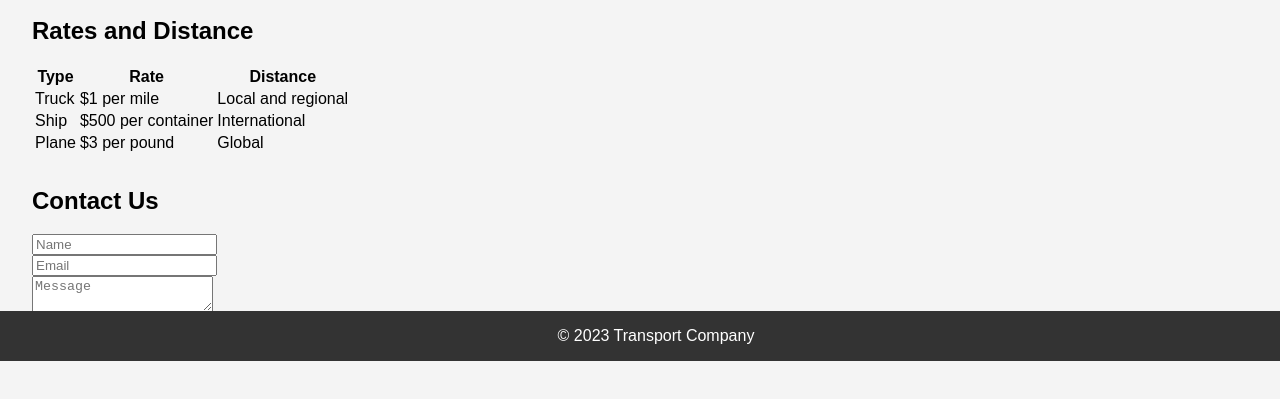
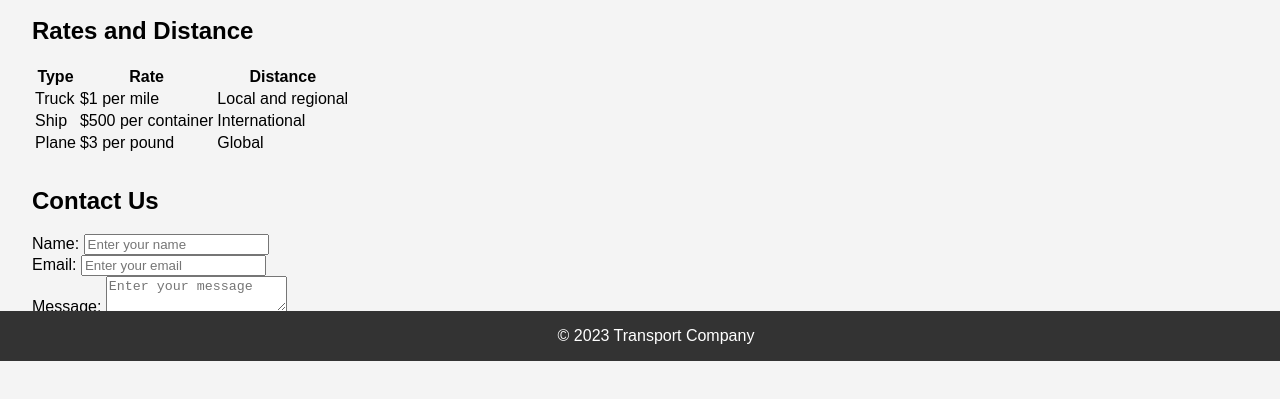
Before and after one commit to SandeepKumarRudhravram/askcodi, a plain HTML site: page index.html in a window 1280 px wide. Shown: the part 439-838 px from the top of the page. Drawn offline with Linux system fonts and the light colour scheme.

Commit message:
Update index.html

```diff
--- a/index.html
+++ b/index.html
@@ -92,14 +92,19 @@
     </section>
 <form>
   <h2>Contact Us</h2>
-      <input type="text" placeholder="Name">
+  <label for="name">Name:</label>
+  <input id="name" type="text" placeholder="Enter your name">
   <br>
-      <input type="email" placeholder="Email">
+  <label for="email">Email:</label>
+  <input id="email" type="email" placeholder="Enter your email">
   <br>
-      <textarea placeholder="Message"></textarea>
+  <label for="message">Message:</label>
+  <textarea id="message" placeholder="Enter your message"></textarea>
   <br>
   <button type="submit">Submit</button>
 </form>
+
+
   </main>
   <footer>
     &copy; 2023 Transport Company
```
Lines whose indentation alone changed are shown as unchanged.
